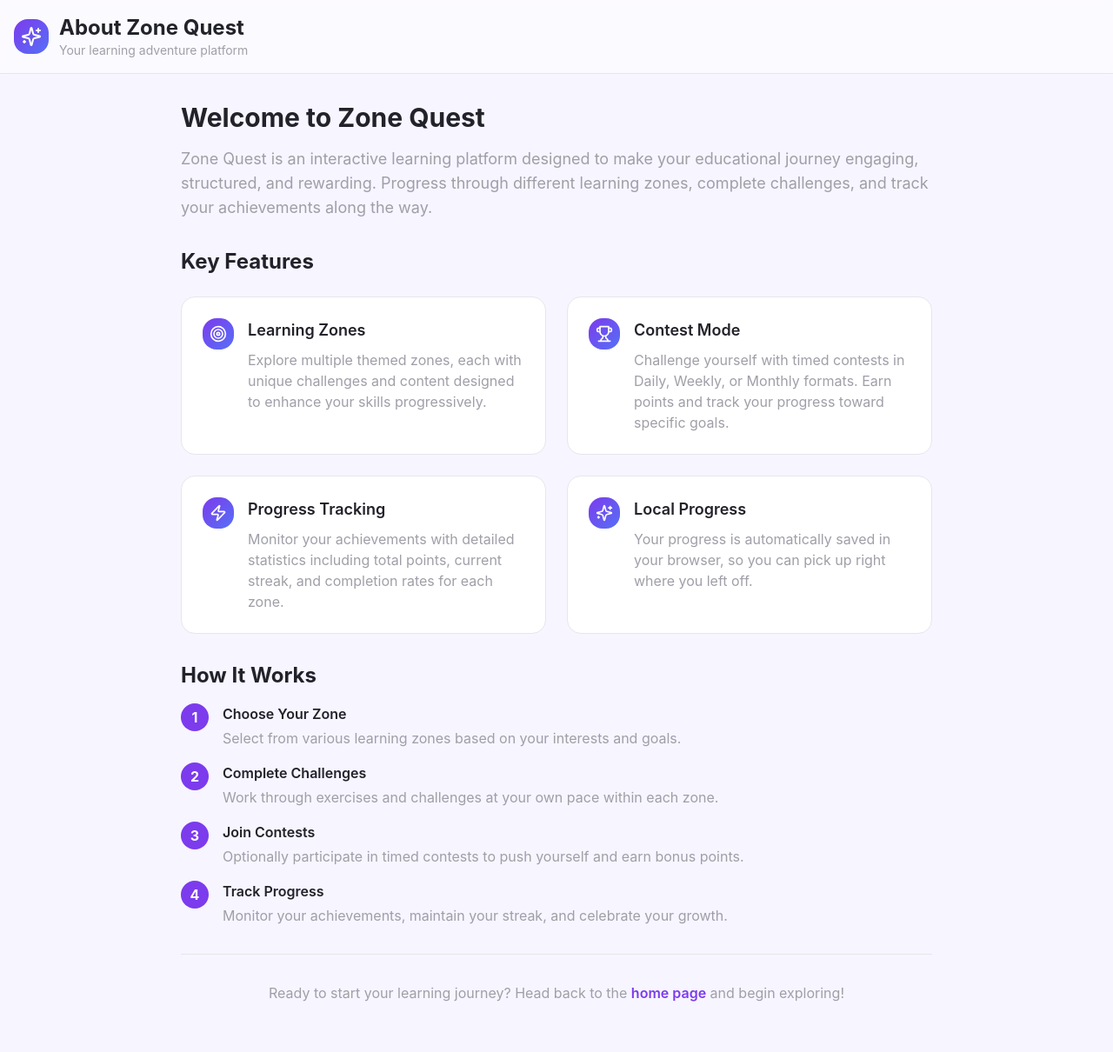
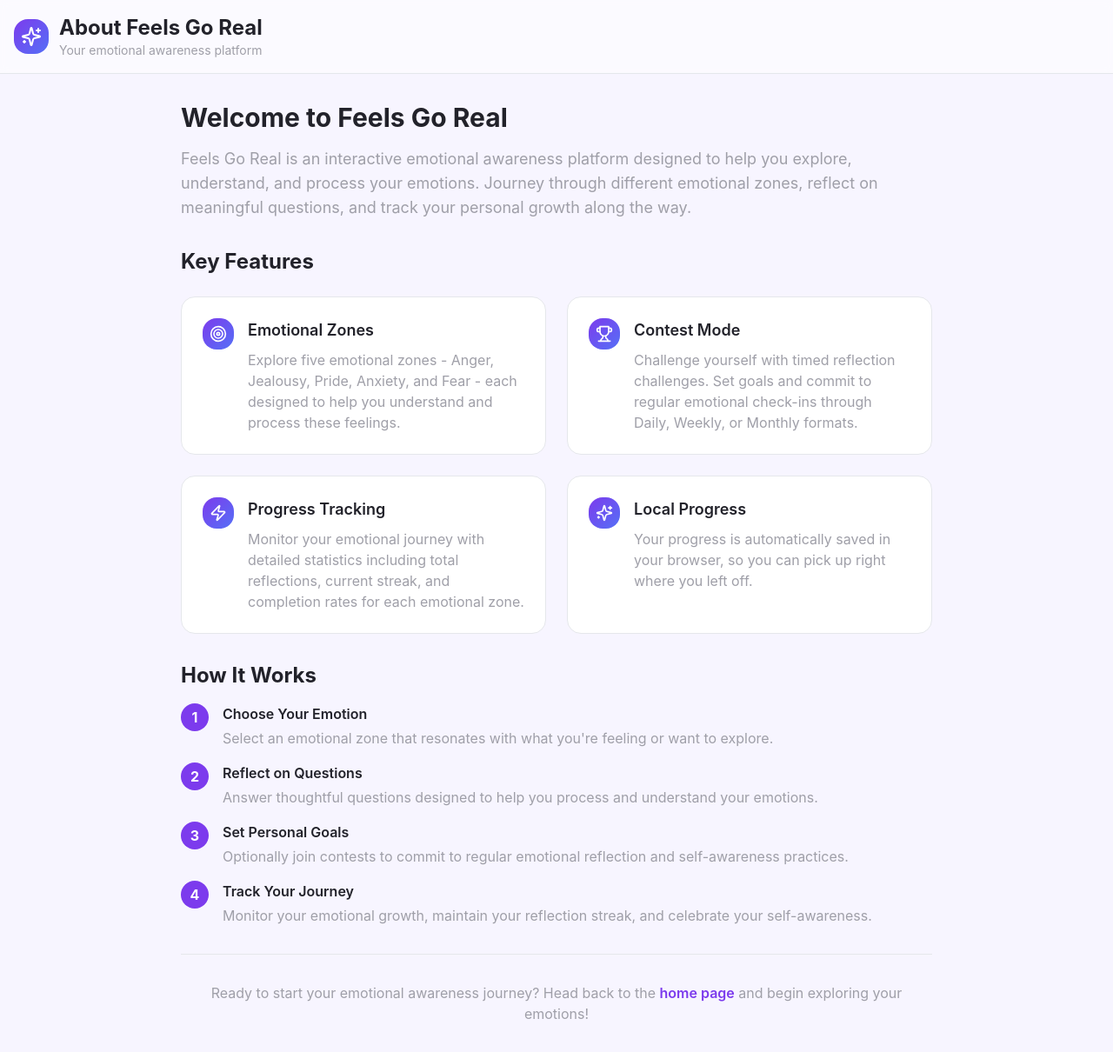
Before and after one commit to fealsgoreal/Feels-Go-Real, a React (Vite) app: page /about in a window 1280 px wide. Shown: the whole page at 87% size. Before the commit the page ends 1186 px from the top, so only its background shows below. Built offline with nearby package versions, Linux system fonts and the light colour scheme; the HTML template or start-up script is replaced by a standard one.

Commit message:
Update loading and about pages

```diff
--- a/src/components/Splash.tsx
+++ b/src/components/Splash.tsx
@@ -19,8 +19,8 @@ const Splash = ({ onComplete }: SplashProps) => {
             <Sparkles className="w-16 h-16 text-white" strokeWidth={2} />
           </div>
         </div>
-        <h1 className="text-5xl font-bold text-white mb-4">Zone Quest</h1>
-        <p className="text-xl text-white/90">Embark on your learning adventure</p>
+        <h1 className="text-5xl font-bold text-white mb-4">Feels Go Real</h1>
+        <p className="text-xl text-white/90">Explore your emotional journey</p>
         <div className="mt-8 flex justify-center gap-2">
           <div className="w-2 h-2 bg-white/60 rounded-full animate-pulse" style={{ animationDelay: '0s' }}></div>
           <div className="w-2 h-2 bg-white/60 rounded-full animate-pulse" style={{ animationDelay: '0.2s' }}></div>
--- a/src/pages/About.tsx
+++ b/src/pages/About.tsx
@@ -11,8 +11,8 @@ const About = () => {
               <Sparkles className="w-6 h-6 text-white" />
             </div>
             <div>
-              <h1 className="text-2xl font-bold">About Zone Quest</h1>
-              <p className="text-sm text-muted-foreground">Your learning adventure platform</p>
+              <h1 className="text-2xl font-bold">About Feels Go Real</h1>
+              <p className="text-sm text-muted-foreground">Your emotional awareness platform</p>
             </div>
           </div>
         </div>
@@ -22,11 +22,11 @@ const About = () => {
         <div className="space-y-8">
           {/* Introduction */}
           <section className="prose dark:prose-invert max-w-none">
-            <h2 className="text-3xl font-bold mb-4">Welcome to Zone Quest</h2>
+            <h2 className="text-3xl font-bold mb-4">Welcome to Feels Go Real</h2>
             <p className="text-lg text-muted-foreground">
-              Zone Quest is an interactive learning platform designed to make your educational journey
-              engaging, structured, and rewarding. Progress through different learning zones, complete
-              challenges, and track your achievements along the way.
+              Feels Go Real is an interactive emotional awareness platform designed to help you explore,
+              understand, and process your emotions. Journey through different emotional zones, reflect
+              on meaningful questions, and track your personal growth along the way.
             </p>
           </section>
 
@@ -40,10 +40,10 @@ const About = () => {
                     <Target className="w-5 h-5 text-white" />
                   </div>
                   <div>
-                    <h3 className="font-semibold text-lg mb-2">Learning Zones</h3>
+                    <h3 className="font-semibold text-lg mb-2">Emotional Zones</h3>
                     <p className="text-muted-foreground">
-                      Explore multiple themed zones, each with unique challenges and content
-                      designed to enhance your skills progressively.
+                      Explore five emotional zones - Anger, Jealousy, Pride, Anxiety, and Fear -
+                      each designed to help you understand and process these feelings.
                     </p>
                   </div>
                 </div>
@@ -57,8 +57,8 @@ const About = () => {
                   <div>
                     <h3 className="font-semibold text-lg mb-2">Contest Mode</h3>
                     <p className="text-muted-foreground">
-                      Challenge yourself with timed contests in Daily, Weekly, or Monthly formats.
-                      Earn points and track your progress toward specific goals.
+                      Challenge yourself with timed reflection challenges. Set goals and commit to
+                      regular emotional check-ins through Daily, Weekly, or Monthly formats.
                     </p>
                   </div>
                 </div>
@@ -72,8 +72,8 @@ const About = () => {
                   <div>
                     <h3 className="font-semibold text-lg mb-2">Progress Tracking</h3>
                     <p className="text-muted-foreground">
-                      Monitor your achievements with detailed statistics including total points,
-                      current streak, and completion rates for each zone.
+                      Monitor your emotional journey with detailed statistics including total reflections,
+                      current streak, and completion rates for each emotional zone.
                     </p>
                   </div>
                 </div>
@@ -105,8 +105,8 @@ const About = () => {
                   1
                 </div>
                 <div>
-                  <h3 className="font-semibold text-foreground mb-1">Choose Your Zone</h3>
-                  <p>Select from various learning zones based on your interests and goals.</p>
+                  <h3 className="font-semibold text-foreground mb-1">Choose Your Emotion</h3>
+                  <p>Select an emotional zone that resonates with what you're feeling or want to explore.</p>
                 </div>
               </div>
 
@@ -115,8 +115,8 @@ const About = () => {
                   2
                 </div>
                 <div>
-                  <h3 className="font-semibold text-foreground mb-1">Complete Challenges</h3>
-                  <p>Work through exercises and challenges at your own pace within each zone.</p>
+                  <h3 className="font-semibold text-foreground mb-1">Reflect on Questions</h3>
+                  <p>Answer thoughtful questions designed to help you process and understand your emotions.</p>
                 </div>
               </div>
 
@@ -125,8 +125,8 @@ const About = () => {
                   3
                 </div>
                 <div>
-                  <h3 className="font-semibold text-foreground mb-1">Join Contests</h3>
-                  <p>Optionally participate in timed contests to push yourself and earn bonus points.</p>
+                  <h3 className="font-semibold text-foreground mb-1">Set Personal Goals</h3>
+                  <p>Optionally join contests to commit to regular emotional reflection and self-awareness practices.</p>
                 </div>
               </div>
 
@@ -135,8 +135,8 @@ const About = () => {
                   4
                 </div>
                 <div>
-                  <h3 className="font-semibold text-foreground mb-1">Track Progress</h3>
-                  <p>Monitor your achievements, maintain your streak, and celebrate your growth.</p>
+                  <h3 className="font-semibold text-foreground mb-1">Track Your Journey</h3>
+                  <p>Monitor your emotional growth, maintain your reflection streak, and celebrate your self-awareness.</p>
                 </div>
               </div>
             </div>
@@ -145,11 +145,11 @@ const About = () => {
           {/* Footer */}
           <section className="text-center pt-8 border-t">
             <p className="text-muted-foreground">
-              Ready to start your learning journey? Head back to the{' '}
+              Ready to start your emotional awareness journey? Head back to the{' '}
               <a href="/" className="text-primary hover:underline font-semibold">
                 home page
               </a>{' '}
-              and begin exploring!
+              and begin exploring your emotions!
             </p>
           </section>
         </div>
```
